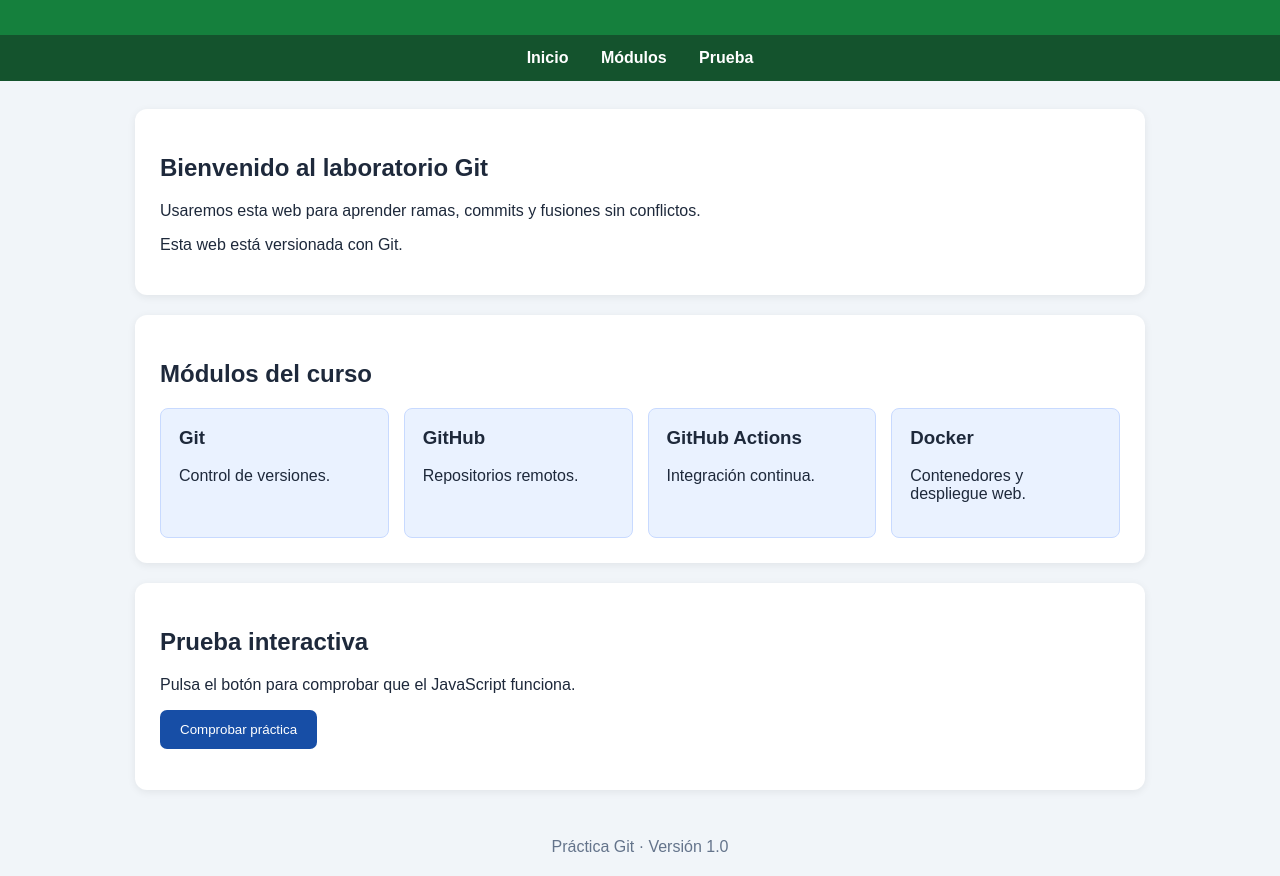
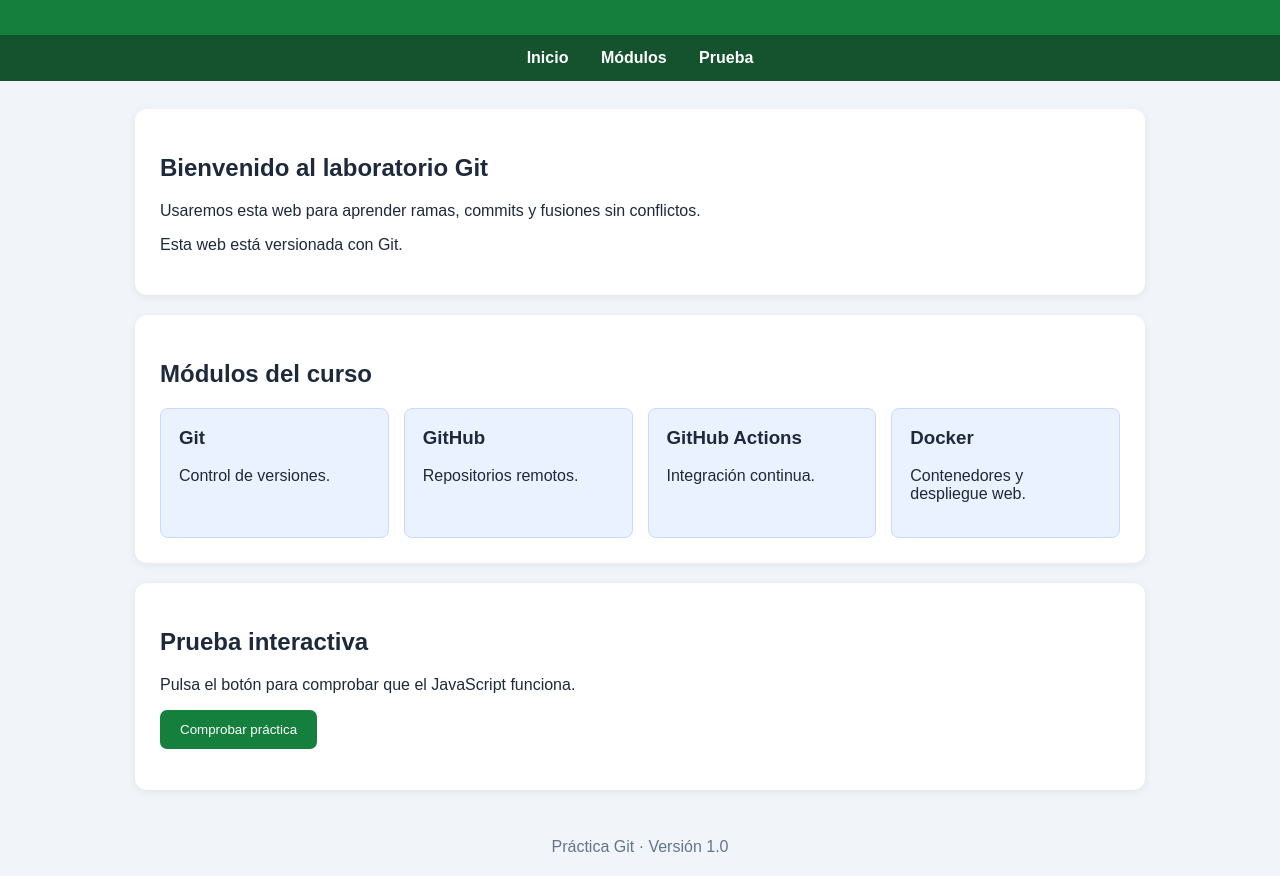
Before and after one commit to clavis74/aula-web-ci, a plain HTML site: page index_git_practica.html in a window 1280 px wide. Shown: the part 108-984 px from the top of the page. Drawn offline with Linux system fonts and the light colour scheme.

Commit message:
Ejercicio 7: Cambiar color del botón

```diff
--- a/index_git_practica.html
+++ b/index_git_practica.html
@@ -20,7 +20,7 @@
     .card { background: #eaf2ff; border: 1px solid #c8daff; border-radius: 8px; padding: 18px; }
     .card h3 { margin-top: 0; }
     /* CAMBIO 6: cambia el color de este botón a #15803d. */
-    button { background: #174ea6; color: white; padding: 12px 20px; border: 0; border-radius: 7px; cursor: pointer; }
+    button { background: #15803d; color: white; padding: 12px 20px; border: 0; border-radius: 7px; cursor: pointer; }
     button:hover { opacity: 0.9; }
     #resultado { font-weight: bold; }
     footer { text-align: center; padding: 20px; color: #64748b; }
```
